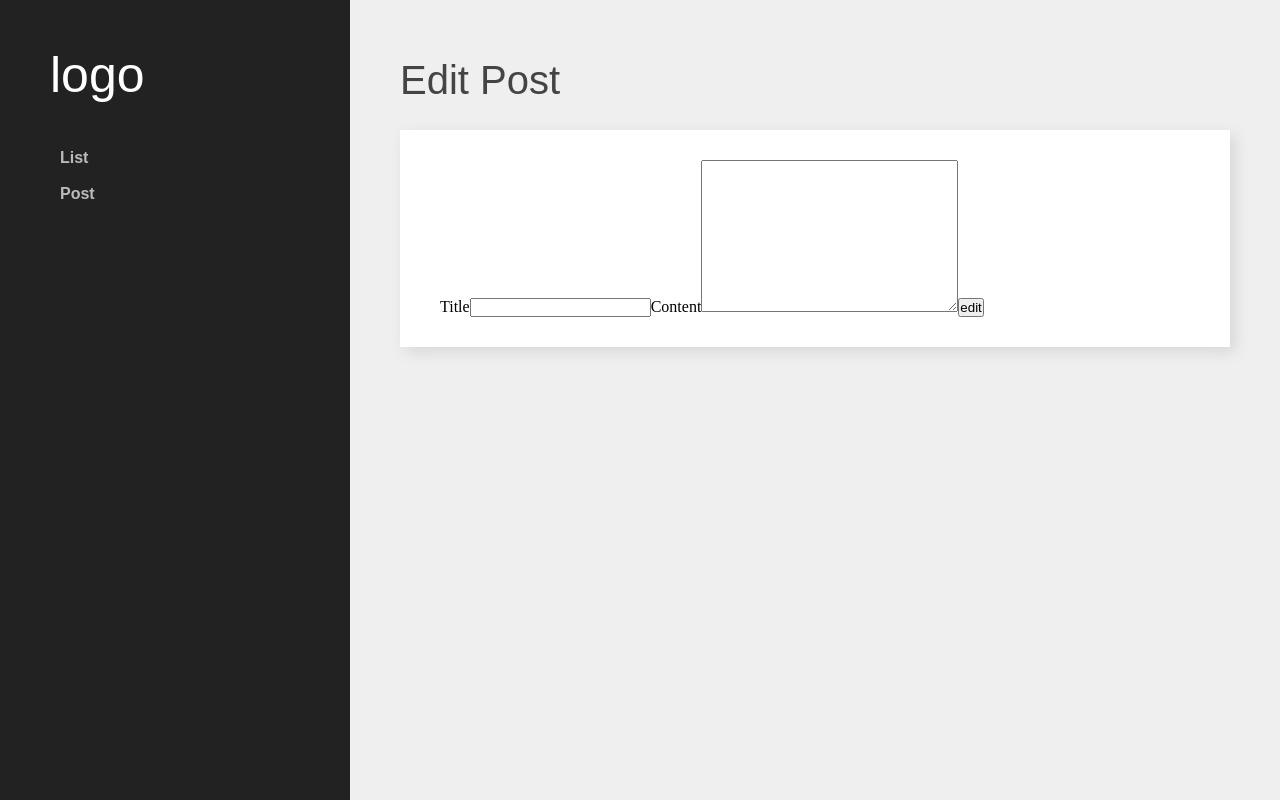
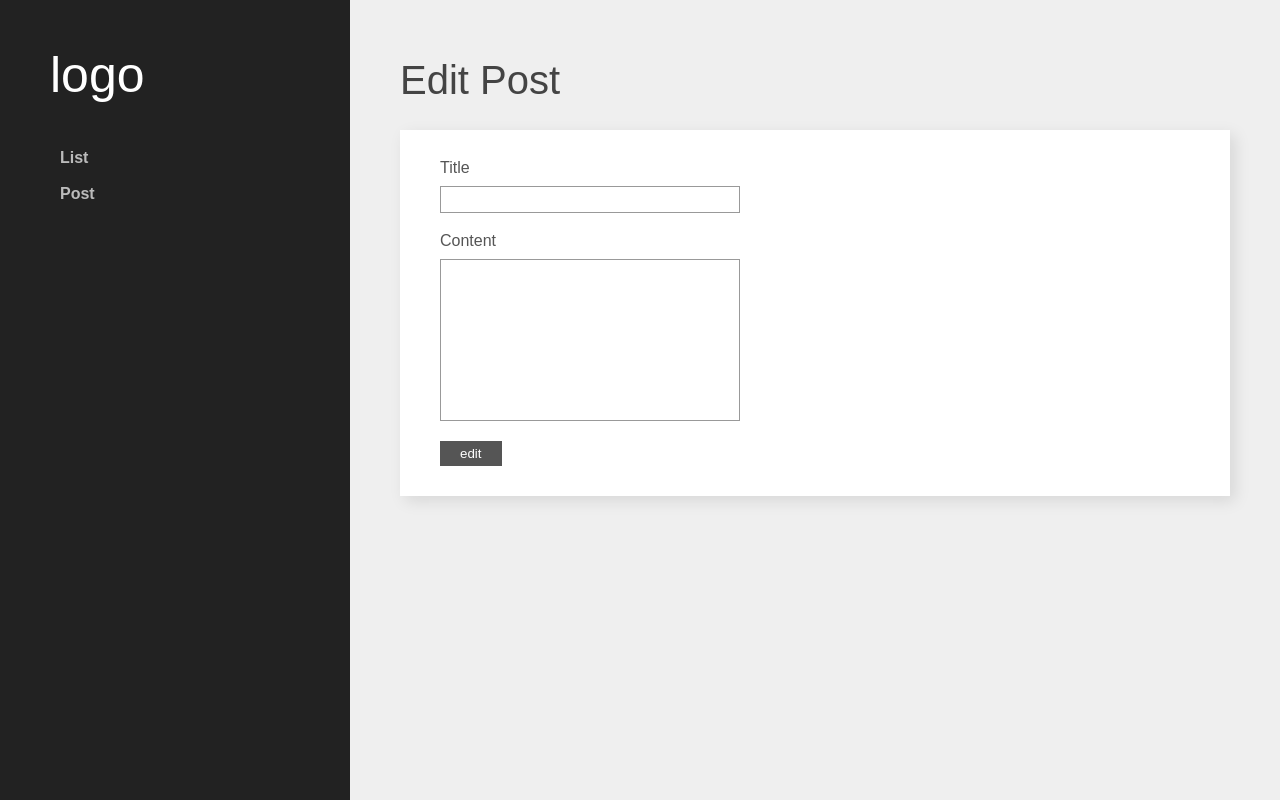
Before and after one commit to EuraKo/react-node, a React (Create React App) app in the folder react/: page /edit/1 in a window 1280 px wide. Built offline with nearby package versions, Linux system fonts and the light colour scheme; no server answers.

Commit message:
add loading

```diff
--- a/react/src/component/post/Edit.js
+++ b/react/src/component/post/Edit.js
@@ -8,7 +8,6 @@ function Edit() {
 	const [detail, setDetail] = useState({});
 	const [title, setTitle] = useState('');
 	const [content, setContent] = useState('');
-
 	//처음 컴포넌트 마운트시 수정할 데이터를 불러와서 detail에 담음
 	useEffect(() => {
 		const body = { postNum: params.postNum };
@@ -39,7 +38,7 @@ function Edit() {
 					<label htmlFor='title'>Title</label>
 					<input
 						type='text'
-						value={title}
+						value={title || ''} // title값이 없으면 ''를 넣겠다 이거넣어야 오류사라짐
 						onChange={(e) => {
 							setTitle(e.target.value);
 						}}
@@ -51,7 +50,7 @@ function Edit() {
 						id='content'
 						cols='30'
 						rows='10'
-						value={content}
+						value={content || ''}
 						onChange={(e) => {
 							setContent(e.target.value);
 						}}></textarea>
--- a/react/src/component/post/List.js
+++ b/react/src/component/post/List.js
@@ -4,6 +4,7 @@ import { Link } from 'react-router-dom';
 
 function List(props) {
 	const [list, setList] = useState([]);
+	const [loaded, setLoaded] = useState(false);
 
 	// 화면 로딩시 리스트 뿌리기
 	useEffect(() => {
@@ -14,6 +15,7 @@ function List(props) {
 				if (res.data.success) {
 					console.log(res.data);
 					setList(res.data.postList);
+					setLoaded(true);
 				}
 			})
 			.catch((err) => {
@@ -25,6 +27,7 @@ function List(props) {
 		<section id='list'>
 			<div className='inner'>
 				<h1>list</h1>
+				{!loaded && <img src={`${process.env.PUBLIC_URL}/img/loading.gif`} />}
 				{list.map((post, idx) => {
 					return (
 						// <>에다가 키값주려고 React.Fragment이거 씀
--- a/react/src/scss/style.scss
+++ b/react/src/scss/style.scss
@@ -60,7 +60,7 @@
 	}
 
 	#post,
-	#deit {
+	#edit {
 		.inner {
 			article {
 				label {
```
Also changed, not shown: react/public/img/loading.gif (added).
